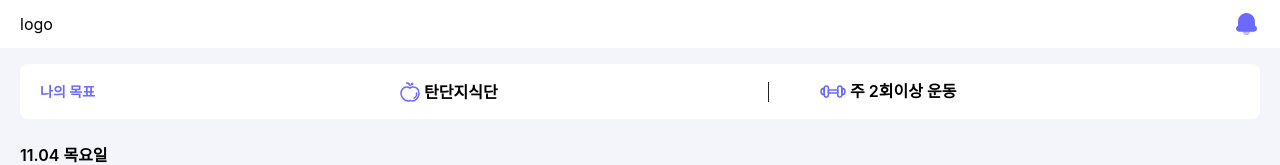
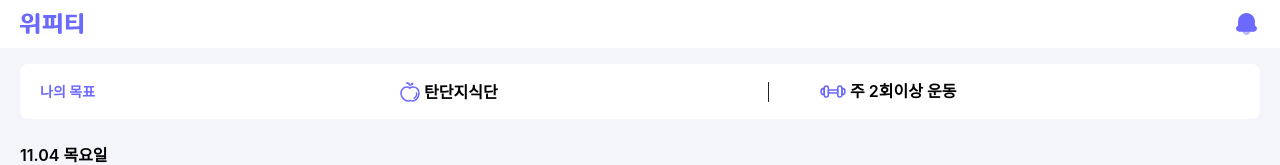
Before and after one commit to dieter-project/withPT, a Next.js app: page /member/main in a window 1280 px wide. Shown: the top 165 px of the page. Built offline with nearby package versions, Linux system fonts and the light colour scheme; no server answers.

Commit message:
MODIFY: [회원] 헤더 로고 이미지 변경

```diff
--- a/src/components/Header.tsx
+++ b/src/components/Header.tsx
@@ -1,4 +1,5 @@
 import { BaseHeader } from '@/styles/Layout';
+import Image from 'next/image';
 import { useRouter } from 'next/navigation';
 import React, { SetStateAction } from 'react'
 import { styled } from 'styled-components';
@@ -73,7 +74,7 @@ const Header = ({
   if (page === 'home') {
     return (
       <HomeHeader>
-        <h1>logo</h1>
+        <h1><Image src={'/svgs/logo.svg'} width={64} height={21} alt='Logo'/></h1>
         <BellIcon>알림</BellIcon>
       </HomeHeader>
     )
```
